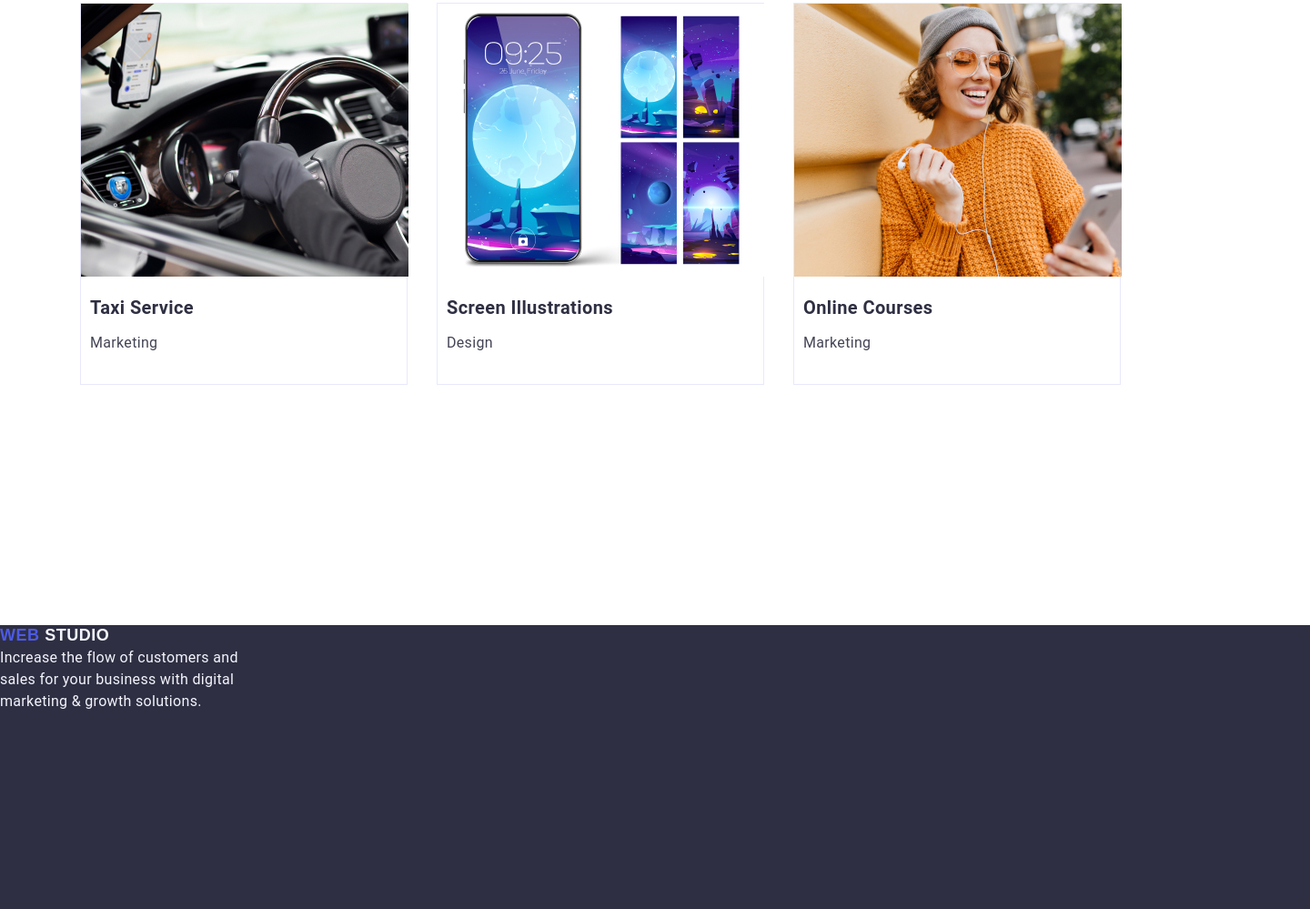
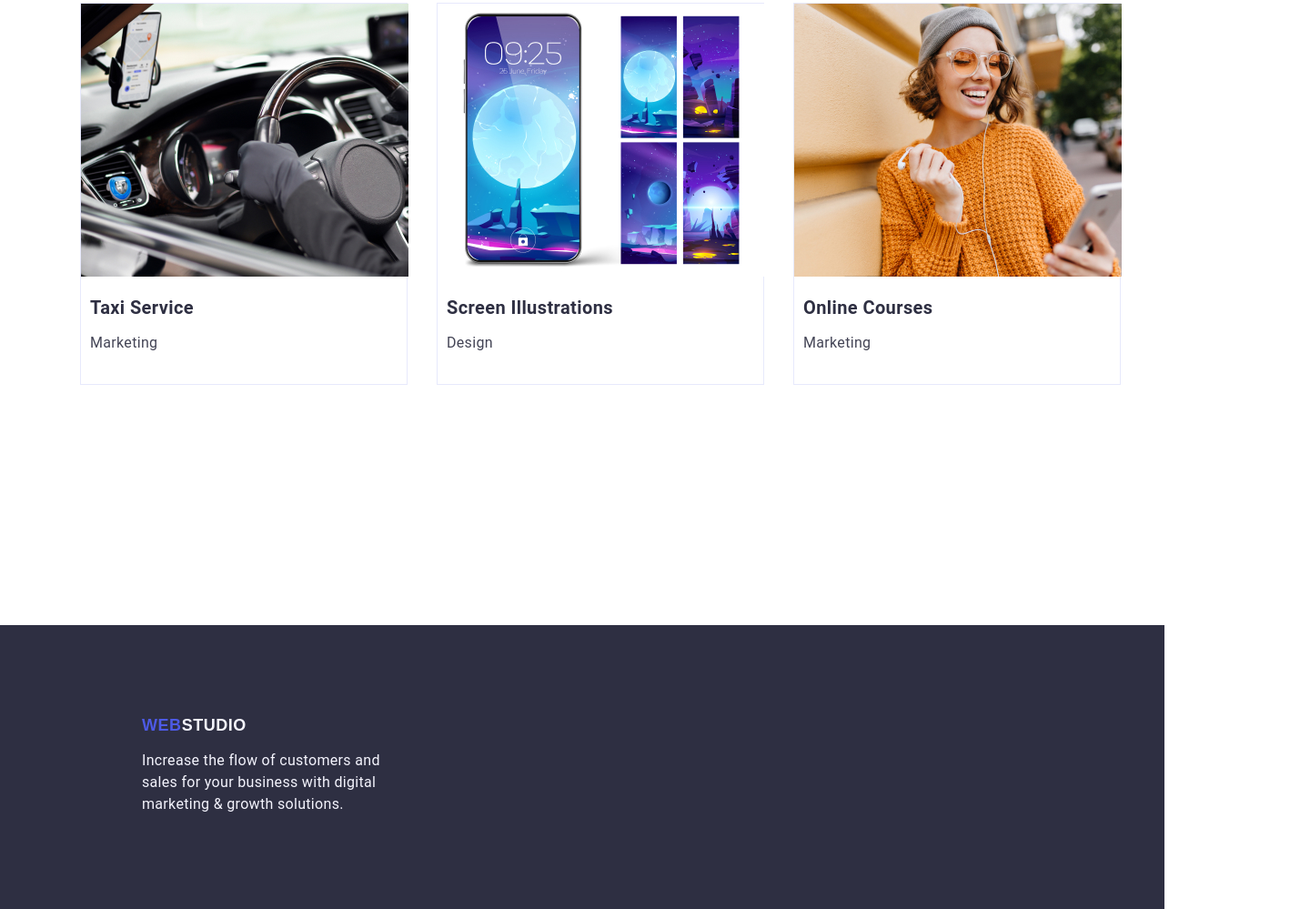
Before and after one commit to mevlude-ozdemir/goit-markup-hw-03, a plain HTML site: page index.html in a window 1280 px wide. Shown: the part 2421-3420 px from the top of the page at 91% size, 1440 px wide, since content can reach past the window. Drawn offline with nearby package versions, Linux system fonts and the light colour scheme.

Commit message:
first attempt

```diff
--- a/css/styles.css
+++ b/css/styles.css
@@ -279,10 +279,16 @@ p {
   border: 1px solid #e7e9fc;
 }
 .footer {
-  width: 1440px;
+  width: 100vw;
   height: 312px;
   top: 2988px;
   background: #2e2f42;
+}
+.container-footer {
+  width: 264px;
+height: 112px;
+padding-top: 100px;
+padding-left: 156px;
 }
 .logo-footer {
   font-family: "Raleway", sans-serif;
@@ -294,6 +300,7 @@ p {
   text-transform: uppercase;
   text-decoration: none;
   color: #4d5ae5;
+  display: flex;
 }
 .accent-footer {
   color: #f4f4fd;
@@ -307,4 +314,5 @@ p {
   letter-spacing: 0.02em;
   text-align: left;
   color: #f4f4fd;
+  padding-top: 16px;
 }
--- a/index.html
+++ b/index.html
@@ -221,13 +221,15 @@
     </main>
 
     <footer class="footer">
-      <a class="logo logo-footer" href="#">
+      <div class="container-footer">
+      <a class="logo logo-footer" href="">
         Web <span class="accent-footer">Studio</span></a
       >
       <p class="footer-text">
         Increase the flow of customers and sales for your business with digital
         marketing & growth solutions.
       </p>
+    </div>
     </footer>
   </body>
 </html>
```
